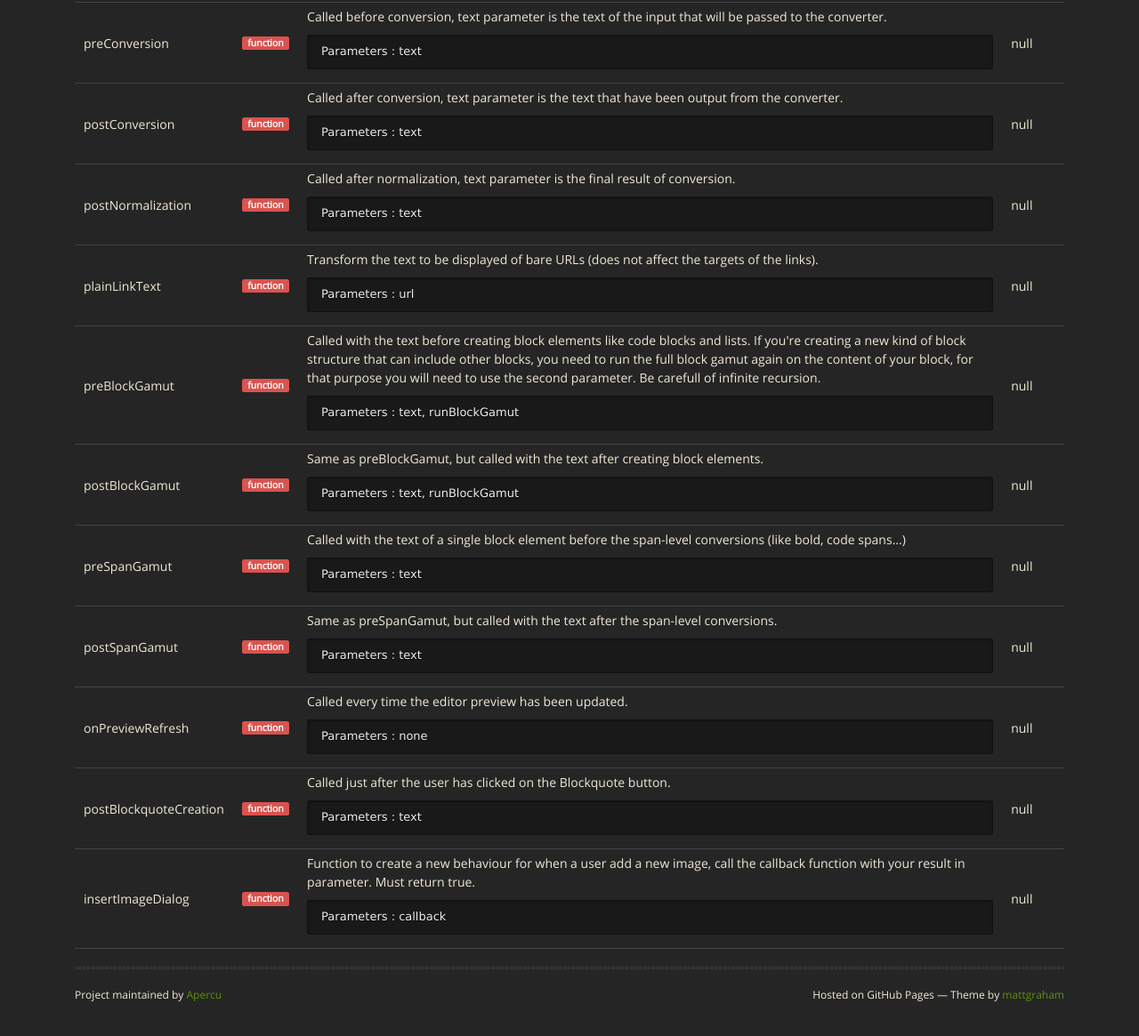
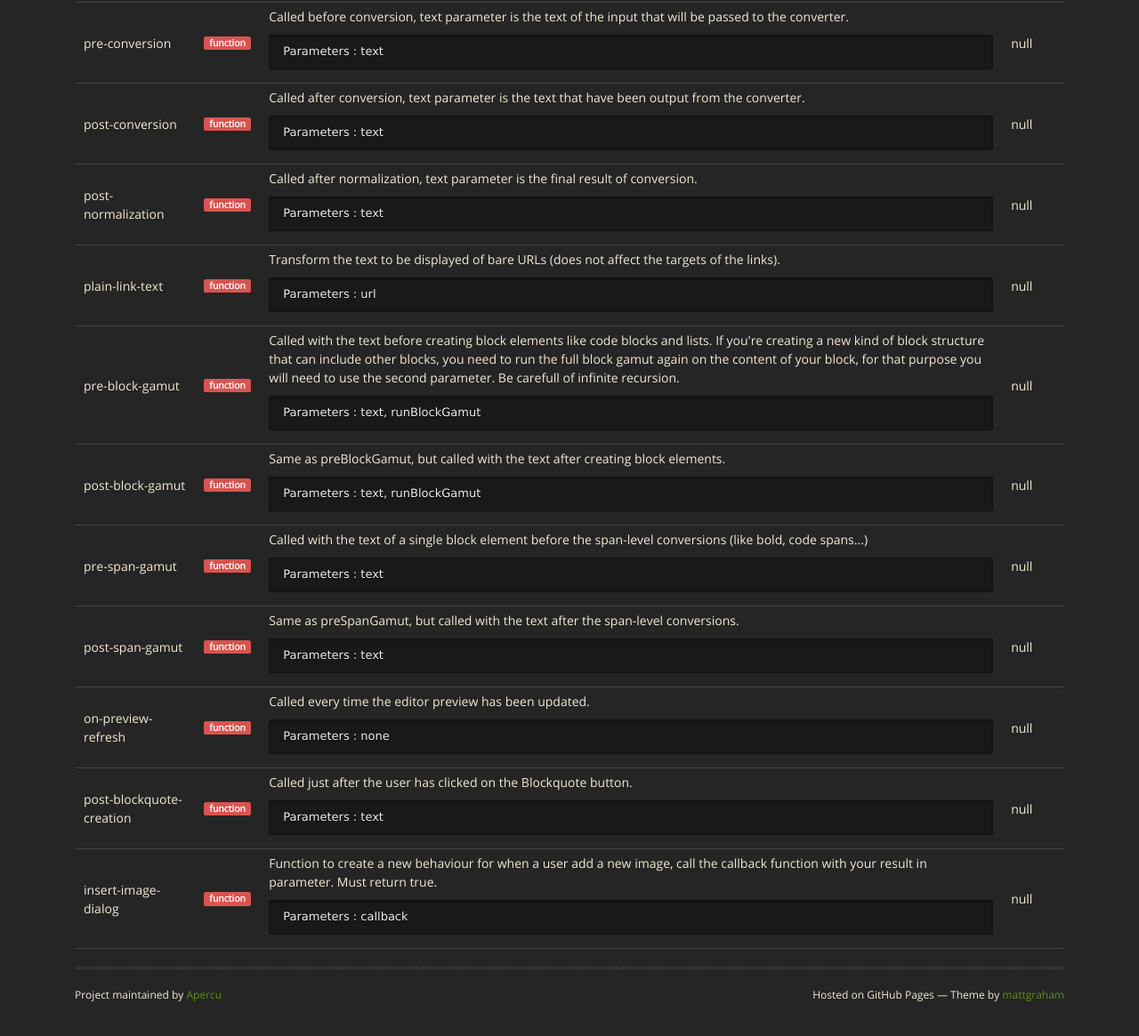
Before and after one commit to balthazar/ng-markdown, a plain HTML site: page docs.html in a window 1280 px wide. Shown: the part 457-1622 px from the top of the page at 89% size. Drawn offline with nearby package versions, Linux system fonts and the light colour scheme.

Commit message:
Update for functions

```diff
--- a/docs.html
+++ b/docs.html
@@ -73,7 +73,7 @@
 							<td>null</td>
 						</tr>
 						<tr>
-							<td>preConversion</td>
+							<td>pre-conversion</td>
 							<td><span class="label label-function">function</span></td>
 							<td>
 								Called before conversion, text parameter is the text of the input that will be passed to the converter.
@@ -83,7 +83,7 @@
 							<td>null</td>
 						</tr>
 						<tr>
-							<td>postConversion</td>
+							<td>post-conversion</td>
 							<td><span class="label label-function">function</span></td>
 							<td>
 								Called after conversion, text parameter is the text that have been output from the converter.
@@ -93,7 +93,7 @@
 							<td>null</td>
 						</tr>
 						<tr>
-							<td>postNormalization</td>
+							<td>post-normalization</td>
 							<td><span class="label label-function">function</span></td>
 							<td>
 								Called after normalization, text parameter is the final result of conversion.
@@ -103,7 +103,7 @@
 							<td>null</td>
 						</tr>
 						<tr>
-							<td>plainLinkText</td>
+							<td>plain-link-text</td>
 							<td><span class="label label-function">function</span></td>
 							<td>
 								Transform the text to be displayed of bare URLs (does not affect the targets of the links).
@@ -113,7 +113,7 @@
 							<td>null</td>
 						</tr>
 						<tr>
-							<td>preBlockGamut</td>
+							<td>pre-block-gamut</td>
 							<td><span class="label label-function">function</span></td>
 							<td>
 								Called with the text before creating block elements like code blocks and lists.
@@ -125,7 +125,7 @@
 							<td>null</td>
 						</tr>
 						<tr>
-							<td>postBlockGamut</td>
+							<td>post-block-gamut</td>
 							<td><span class="label label-function">function</span></td>
 							<td>
 								Same as preBlockGamut, but called with the text after creating block elements.
@@ -135,7 +135,7 @@
 							<td>null</td>
 						</tr>
 						<tr>
-							<td>preSpanGamut</td>
+							<td>pre-span-gamut</td>
 							<td><span class="label label-function">function</span></td>
 							<td>
 								Called with the text of a single block element before the span-level conversions (like bold, code spans...)
@@ -145,7 +145,7 @@
 							<td>null</td>
 						</tr>
 						<tr>
-							<td>postSpanGamut</td>
+							<td>post-span-gamut</td>
 							<td><span class="label label-function">function</span></td>
 							<td>
 								Same as preSpanGamut, but called with the text after the span-level conversions.
@@ -155,7 +155,7 @@
 							<td>null</td>
 						</tr>
 						<tr>
-							<td>onPreviewRefresh</td>
+							<td>on-preview-refresh</td>
 							<td><span class="label label-function">function</span></td>
 							<td>
 								Called every time the editor preview has been updated.
@@ -165,7 +165,7 @@
 							<td>null</td>
 						</tr>
 						<tr>
-							<td>postBlockquoteCreation</td>
+							<td>post-blockquote-creation</td>
 							<td><span class="label label-function">function</span></td>
 							<td>
 								Called just after the user has clicked on the Blockquote button.
@@ -175,7 +175,7 @@
 							<td>null</td>
 						</tr>
 						<tr>
-							<td>insertImageDialog</td>
+							<td>insert-image-dialog</td>
 							<td><span class="label label-function">function</span></td>
 							<td>
 								Function to create a new behaviour for when a user add a new image, call the callback function with your result in parameter. Must return true.
```
Also changed, not shown: demos.html (+20 -4 lines).
